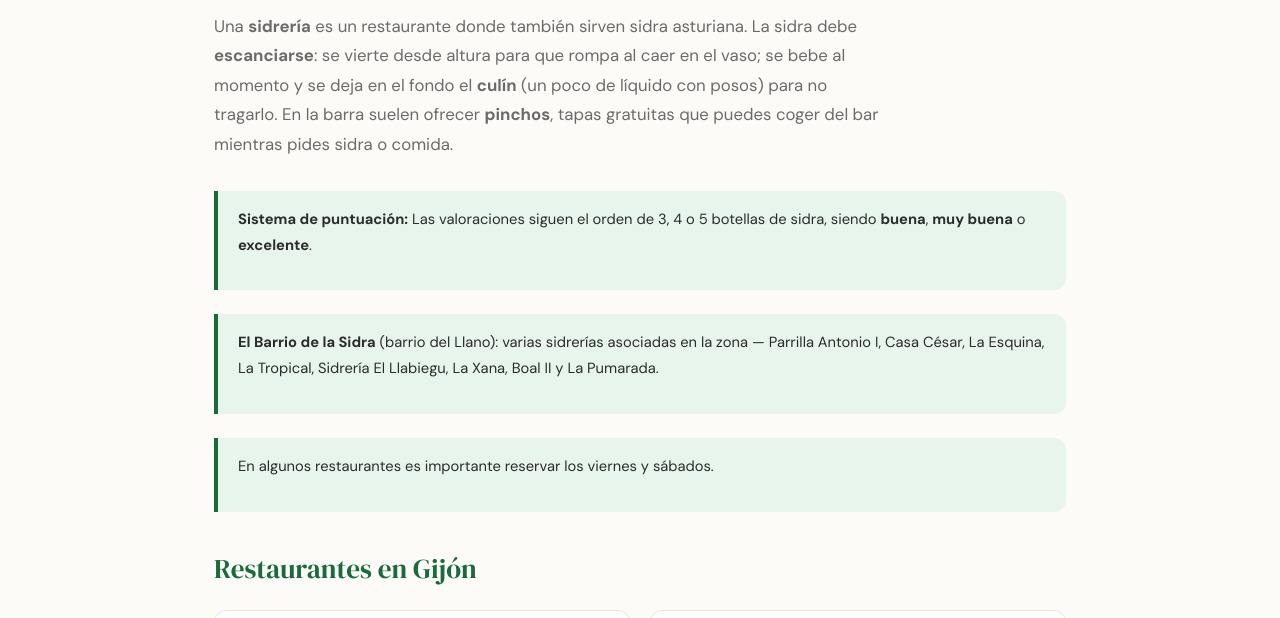
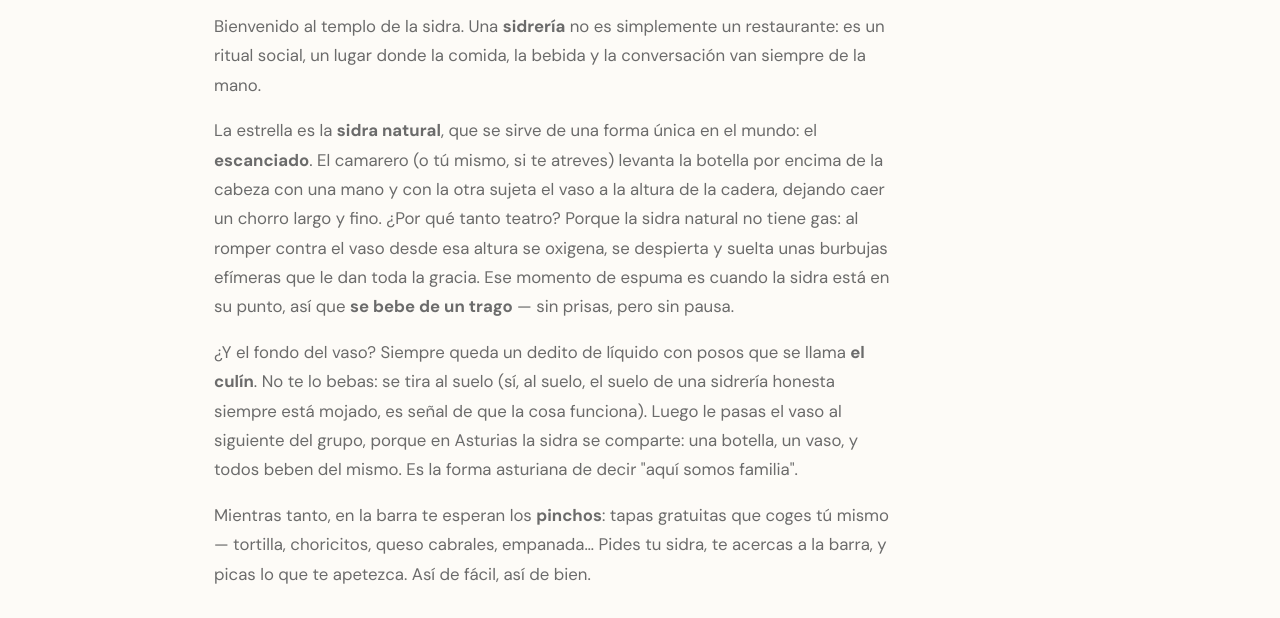
Before and after one commit to ManriqueGarcia/manriquegarcia.com, an Astro site: page /restaurantes in a window 1280 px wide. Shown: the part 111-729 px from the top of the page. Built offline with nearby package versions, Linux system fonts and the light colour scheme; Astro itself is replaced by a stand-in of ours.

Commit message:
feat: rewrite sidrería intro with friendlier, storytelling tone
Explain the escanciado ritual (why it's poured from height to
aerate still cider), the culín tradition, shared-glass culture,
and free pinchos at the bar — all in a warm, inviting voice.

Made-with: Cursor

```diff
--- a/src/pages/restaurantes.astro
+++ b/src/pages/restaurantes.astro
@@ -7,13 +7,33 @@ import SidraRating from '../components/SidraRating.astro';
 	<main class="container">
 		<h1>Restaurantes y Sidrerías</h1>
 
-		<p class="page-intro">
-			Una <strong>sidrería</strong> es un restaurante donde también sirven sidra asturiana. La sidra debe
-			<strong>escanciarse</strong>: se vierte desde altura para que rompa al caer en el vaso; se bebe al
-			momento y se deja en el fondo el <strong>culín</strong> (un poco de líquido con posos) para no
-			tragarlo. En la barra suelen ofrecer <strong>pinchos</strong>, tapas gratuitas que puedes coger del
-			bar mientras pides sidra o comida.
-		</p>
+		<div class="page-intro">
+			<p>
+				Bienvenido al templo de la sidra. Una <strong>sidrería</strong> no es simplemente un restaurante:
+				es un ritual social, un lugar donde la comida, la bebida y la conversación van siempre de la mano.
+			</p>
+			<p>
+				La estrella es la <strong>sidra natural</strong>, que se sirve de una forma única en el mundo:
+				el <strong>escanciado</strong>. El camarero (o tú mismo, si te atreves) levanta la botella por
+				encima de la cabeza con una mano y con la otra sujeta el vaso a la altura de la cadera, dejando
+				caer un chorro largo y fino. ¿Por qué tanto teatro? Porque la sidra natural no tiene gas: al
+				romper contra el vaso desde esa altura se oxigena, se despierta y suelta unas burbujas efímeras
+				que le dan toda la gracia. Ese momento de espuma es cuando la sidra está en su punto, así que
+				<strong>se bebe de un trago</strong> — sin prisas, pero sin pausa.
+			</p>
+			<p>
+				¿Y el fondo del vaso? Siempre queda un dedito de líquido con posos que se llama
+				<strong>el culín</strong>. No te lo bebas: se tira al suelo (sí, al suelo, el suelo de una
+				sidrería honesta siempre está mojado, es señal de que la cosa funciona). Luego le pasas el
+				vaso al siguiente del grupo, porque en Asturias la sidra se comparte: una botella, un vaso,
+				y todos beben del mismo. Es la forma asturiana de decir "aquí somos familia".
+			</p>
+			<p>
+				Mientras tanto, en la barra te esperan los <strong>pinchos</strong>: tapas gratuitas que coges
+				tú mismo — tortilla, choricitos, queso cabrales, empanada… Pides tu sidra, te acercas a la
+				barra, y picas lo que te apetezca. Así de fácil, así de bien.
+			</p>
+		</div>
 
 		<div class="section-note">
 			<p>
```
